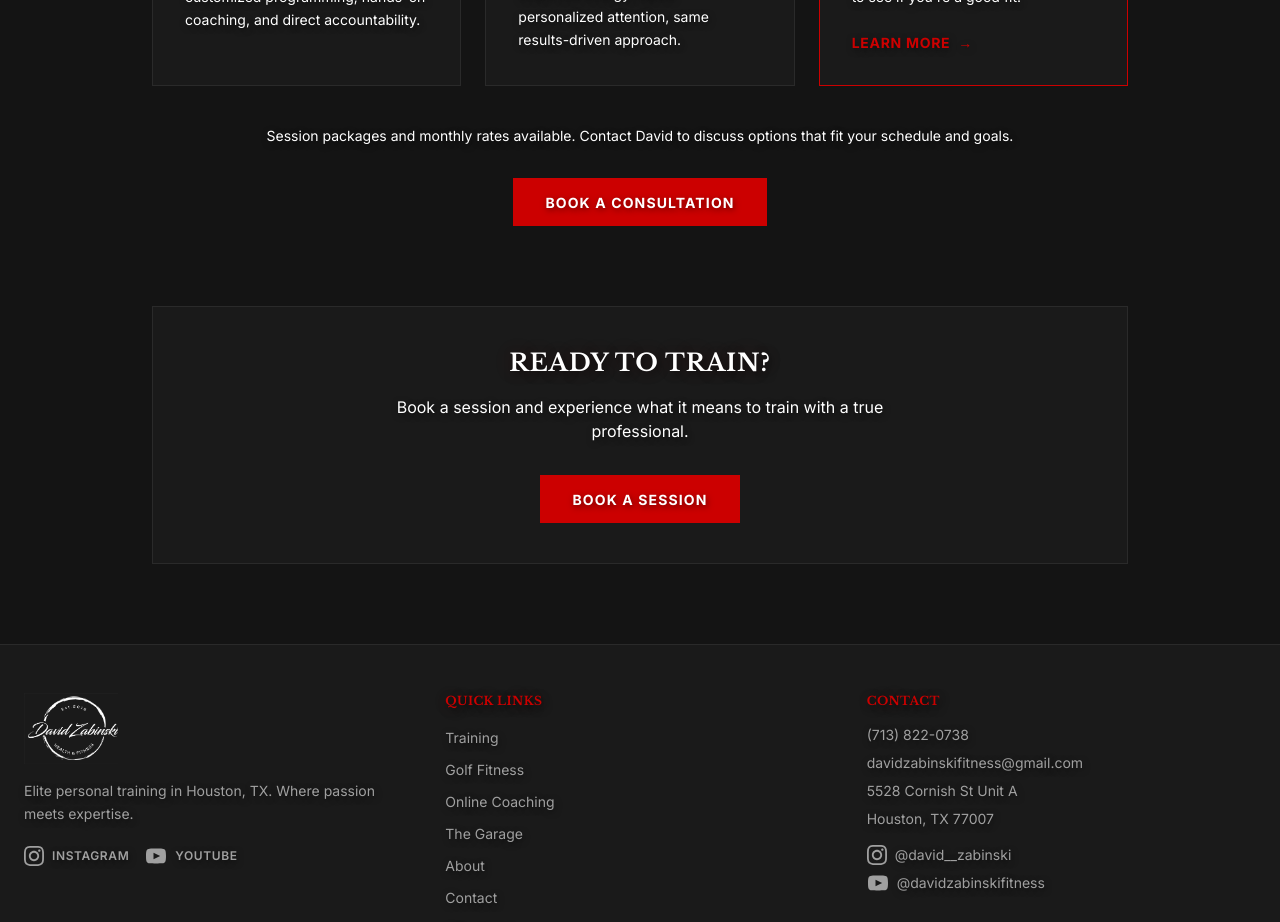
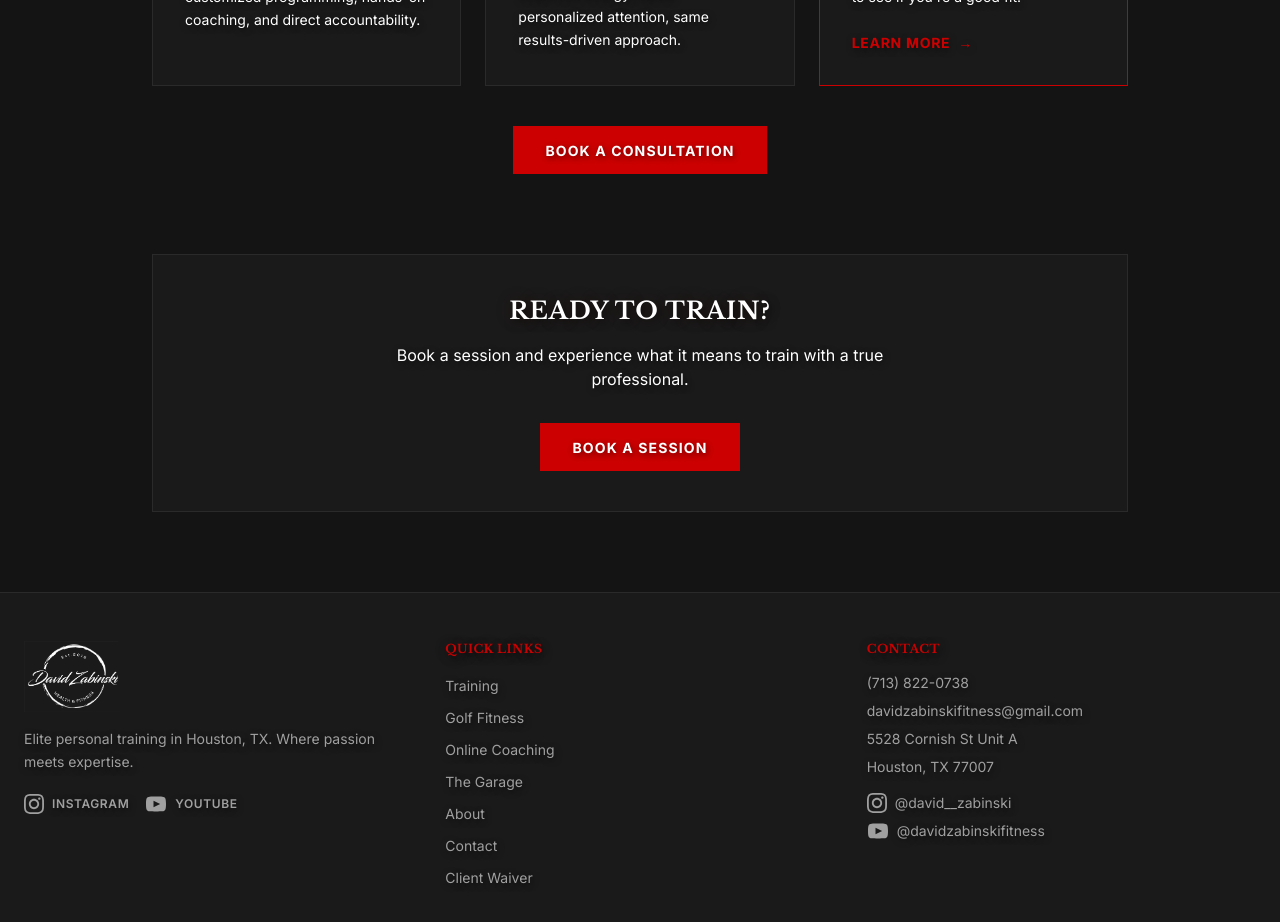
Before and after one commit to davidzabinskifitness/dzf-website, a Next.js app: page /training in a window 1280 px wide. Shown: the part 1440-2362 px from the top of the page. Built offline with nearby package versions, Linux system fonts and the light colour scheme.

Commit message:
Training: remove packages/monthly rates line from Investment section

```diff
--- a/app/training/page.tsx
+++ b/app/training/page.tsx
@@ -100,9 +100,6 @@ export default function TrainingPage() {
             </div>
           </div>
 
-          <p className="text-center text-white text-sm mb-8">
-            Session packages and monthly rates available. Contact David to discuss options that fit your schedule and goals.
-          </p>
           <div className="text-center">
             <Link href="/contact" className="btn-primary">
               Book a Consultation
```
